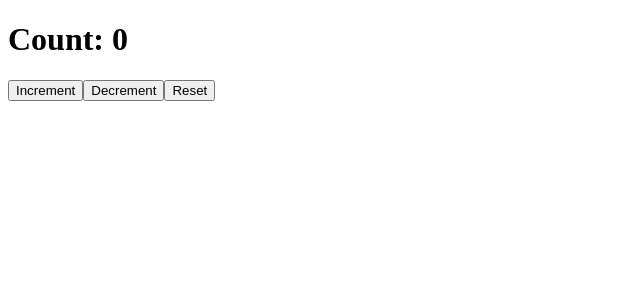
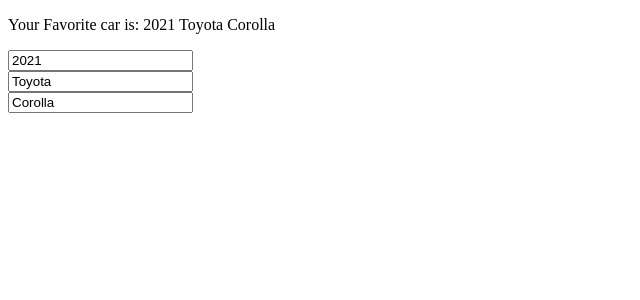
Before and after one commit to AlthafRifath/react-practice, a React (Vite) app: page / in a window 1280 px wide. Shown: the top 300 px of the page, without its empty margins (0-640 px from the left). Built offline with nearby package versions, Linux system fonts and the light colour scheme.

Commit message:
Update OBJECTS in a State

```diff
--- a/src/MyComponent.jsx
+++ b/src/MyComponent.jsx
@@ -2,34 +2,31 @@
 
 function MyComponent() {
 
-    const [count, setCount] = useState(0);
+    const [car, setCar] = useState({year: 2021, make: "Toyota", model: "Corolla"})
 
-    function increment() {
+    function handleYearChange(event){
 
-        // Takes the PENDING state to calculate NEXT state.
-        // React puts your updater function in a queue (waiting line -> Data Structure)
-        // During the render, it will call them in the same order.
+        setCar(c => ({...c, year: event.target.value}))
 
-        setCount(c => c + 1);
-        setCount(c => c + 1);
-        setCount(c => c + 1);
     }
 
-    function decrement() {
-        setCount(c => c - 1);
-        setCount(c => c - 1);
-        setCount(c => c - 1);
+    function handleMakeChange(event){
+
+        setCar(c => ({...c, make: event.target.value}))
+
     }
 
-    function reset() {
-        setCount(0);
+    function handleModelChange(event){
+
+        setCar(c => ({...c, model: event.target.value}))
+
     }
 
     return(<div>
-        <h1>Count: {count}</h1>
-        <button onClick={increment}>Increment</button>
-        <button onClick={decrement}>Decrement</button>
-        <button onClick={reset}>Reset</button>
+        <p>Your Favorite car is: {car.year} {car.make} {car.model}</p>
+        <input type="number" value={car.year} onChange={handleYearChange}/><br/>
+        <input type="text" value={car.make} onChange={handleMakeChange}/><br/>
+        <input type="text" value={car.model} onChange={handleModelChange}/><br/>
     </div>)
 }
 
```
